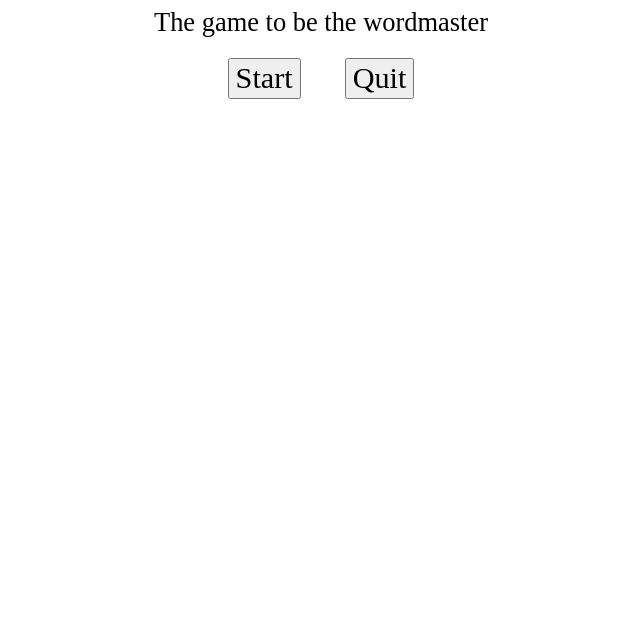
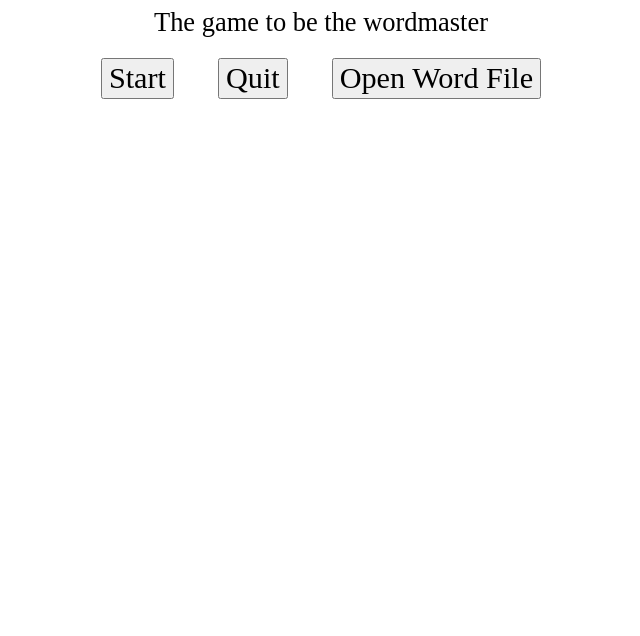
Before and after one commit to CistusF/Equal, an Electron app: page src/view/main.html in a window 1200 px wide. Shown: the part 164-800 px from the top of the page, without its empty margins (279-919 px from the left). Drawn offline with Linux system fonts and the light colour scheme.

Commit message:
Update main.html

```diff
--- a/src/view/main.html
+++ b/src/view/main.html
@@ -3,8 +3,7 @@
 
 <head>
     <meta charset="UTF-8">
-    <meta name="viewport" content="width=device-width, initial-scale=1.0">
-    <title>Index</title>
+    <title>Main menu</title>
     <style>
         * {
             text-align: center;
@@ -26,6 +25,11 @@
             margin: 20px
         }
 
+        .openwfilebtn {
+            font-size: 0.8cm;
+            margin: 20px
+        }
+
         .description {
             font-size: 0.7cm;
             margin: 20px;
@@ -38,6 +42,9 @@
         quit = () => {
             window.close()
         }
+        openwfile = () => {
+            window.location = "./words.html"
+        }
     </script>
 </head>
 
@@ -47,7 +54,8 @@
     </h1>
     <label class="description">The game to be the wordmaster</label><br>
     <input class="startbtn" id="start" type="button" value="Start" onclick="start()">
-    <input class="quitbtn" id="quit" type="button" value="Quit" onclick="quit()"><br>
+    <input class="quitbtn" id="quit" type="button" value="Quit" onclick="quit()">
+    <input class="openwfilebtn" id="openwfile" type="button" value="Open Word File" onclick="openwfile()">
 </body>
 
 </html>
```
